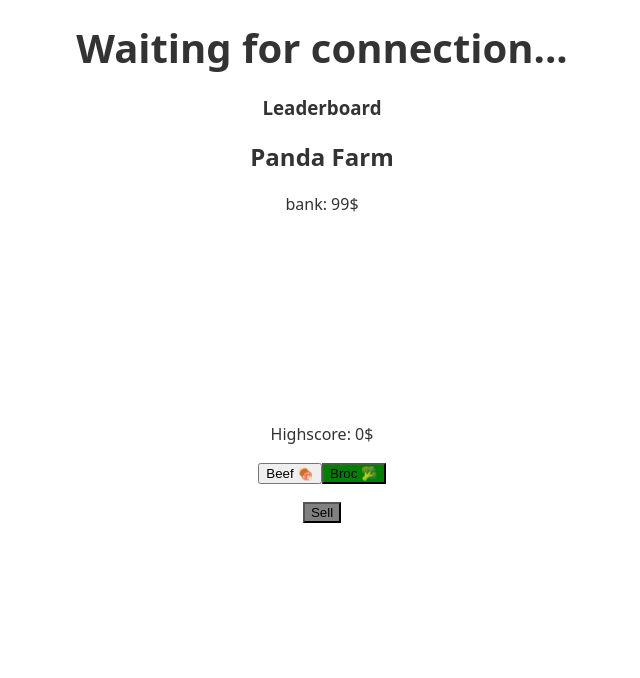
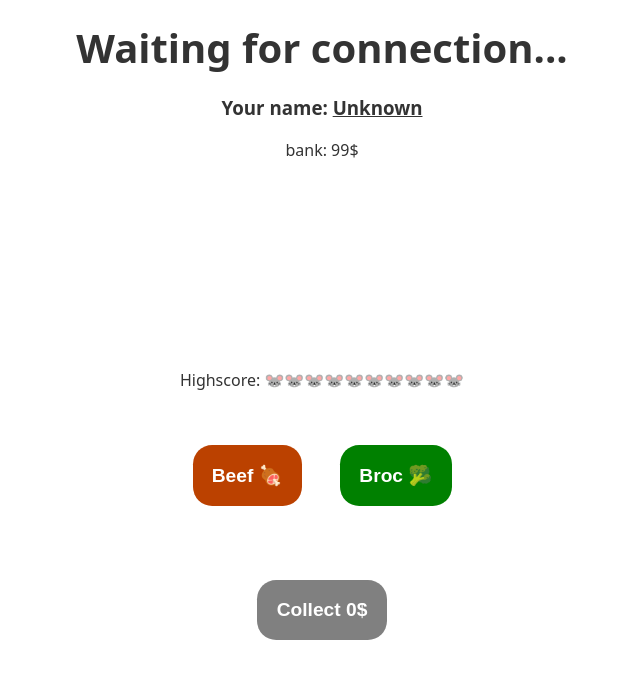
Before and after one commit to DKormann/pandafarm, a website built with Vite: page index.html in a window 1280 px wide. Shown: the whole page, without its empty margins (318-958 px from the left). Built offline with nearby package versions, Linux system fonts and the light colour scheme; what @clockworklabs/spacetimedb-sdk would draw is missing.

Commit message:
leaderboard

```diff
--- a/docs/index.html
+++ b/docs/index.html
@@ -9,8 +9,8 @@
     <link rel="icon" href="/pandafarm/assets/favicon.e51331be.png" type="image/png"/>
 
 
-  <script type="module" crossorigin src="/pandafarm/assets/index.0749dc7c.js"></script>
-  <link rel="stylesheet" href="/pandafarm/assets/index.c6b7ceea.css">
+  <script type="module" crossorigin src="/pandafarm/assets/index.4af9818e.js"></script>
+  <link rel="stylesheet" href="/pandafarm/assets/index.6901edbf.css">
 </head>
 <body>
 
--- a/src/html.ts
+++ b/src/html.ts
@@ -1,7 +1,7 @@
 
 
 export function createHTMLElement(tag: string,
-  attributes: Partial<Record<keyof HTMLElement, string|HTMLElement>> = {},
+  attributes: Partial<Record<keyof HTMLElement | "class", string|HTMLElement>> = {},
   content: string = ''): HTMLElement {
 const element = document.createElement(tag);
 
--- a/src/leaderboard.ts
+++ b/src/leaderboard.ts
@@ -1,15 +1,21 @@
+
 
 
 
 import { createHTMLElement } from "./html";
-import { Writable } from "./store";
+import { Person } from "./module_bindings";
+import { Writable, Readable } from "./store";
+import { skins } from "./online_game";
 
-export function createLeaderboard(myname:Writable<string> , entries: { name: string, score: String }[]) {
+export function createLeaderboard(myname:Writable<string> , entries: Readable<Person[]>) {
 
-  const leaderboard = createHTMLElement("div", {classList: "leaderboard"});
+  const leaderboard = createHTMLElement("div", {class: "leaderboard"});
 
+  const nametag = createHTMLElement("h3", {}, 'Your name: ')
+  const nameelement = createHTMLElement("span", {}, myname.get());
+  nameelement.style.textDecoration = "underline";
+  nametag.appendChild(nameelement);
 
-  const nametag = createHTMLElement("h3", {}, `Your name: ${myname.get()}`)
   leaderboard.appendChild(nametag)
   nametag.addEventListener("click", () => {
     const result = window.prompt("Change your name", myname.get())?.trim()
@@ -19,14 +25,21 @@ export function createLeaderboard(myname:Writable<string> , entries: { name: str
   });
 
   myname.subscribe((name) => {
-    nametag.textContent = `Your name: ${name}`;
+    nameelement.textContent = `${name}`;
   });
 
-  const list = createHTMLElement("ul");
-  entries.forEach(entry => {
-    const listItem = createHTMLElement("li", {}, `${entry.name}: ${entry.score}`);
-    list.appendChild(listItem);
+
+  const list = createHTMLElement("div", {});
+  entries.subscribe((entries) => {
+    list.innerHTML = "";
+    entries.sort((a, b) => b.highscore - a.highscore).slice(0, 100);;
+    for (const [index, entry] of entries.entries()) {
+      const listItem = createHTMLElement("p", {class:"leaderitem"}, `${index+1}. ${entry.name.slice(0,20)}: ${entry.highscoreState.reduce((acc:string, curr:number) => acc + skins[curr], "")}`);
+
+      list.appendChild(listItem);
+    }
   });
+
   leaderboard.appendChild(list);
   return leaderboard;
 }
--- a/src/main.ts
+++ b/src/main.ts
@@ -1,12 +1,11 @@
 
 import { Identity } from "@clockworklabs/spacetimedb-sdk"
-import { Stored } from "./store"
+import { Stored, Writable } from "./store"
 import { DbConnection,ErrorContext, EventContext, Person, ReducerEventContext, SubscriptionEventContext } from "./module_bindings"
 
 
 // import {create_game} from "./game"
 import { createGame } from "./online_game"
-
 import { createHTMLElement } from "./html"
 import { createLeaderboard } from "./leaderboard"
 
@@ -18,8 +17,8 @@ const dbtoken = new Stored<string>(dbname + servermode + "-token", "")
 const userId = new Stored<string>(dbname + servermode + "-userId", "defaultUserId");
 
 let bank = new Stored<number>("bank", 99);
-
 let gameState = new Stored<number[]>("gameState", []);
+const highscore = new Stored<number[]>(dbname + servermode + "-highscore", [0,0,0,0,0,0,0,0,0,0]);
 
 
 const log = console.log
@@ -33,9 +32,23 @@ function updateGame(conn: DbConnection | SubscriptionEventContext){
       log("Person:", person.name, person.bank, person.gameState)
       bank.set(person.bank);
       gameState.set(person.gameState);
+      highscore.set(person.highscoreState);
     }
   })
   .subscribe(`SELECT * FROM person WHERE id = '${userId.get()}'`)
+}
+let competition = new Writable<Person[]>([]);
+
+function updateCompetition(conn: DbConnection | SubscriptionEventContext) {
+  conn.subscriptionBuilder()
+  .onApplied((ctx: SubscriptionEventContext) => {
+
+    competition.set(Array.from(ctx.db.person.iter()))
+    log(competition.get())
+    log("Competition updated", competition.get());
+
+  })
+  .subscribe(`SELECT * FROM person WHERE highscore > 0 `)
 }
 
 function onConnect(conn: DbConnection, identity: Identity,token: string,){
@@ -64,6 +77,9 @@ function onConnect(conn: DbConnection, identity: Identity,token: string,){
       alert("Failed to set name:" + ctx.event.status.value)
     };
   })
+
+  updateCompetition(conn);
+
 
   conn.reducers.createPerson()
 
@@ -98,33 +114,28 @@ start_game(conn);
 
 function start_game(conn:DbConnection){
 
-  const leaderbutton = createHTMLElement("h3", {}, "Leaderboard");
+  // const leaderbutton = createHTMLElement("h3", {}, "Leaderboard");
 
-  document.body.appendChild(leaderbutton);
-  let username = new Stored <string> ("username", "myname");
+  // document.body.appendChild(leaderbutton);
 
+  let username = new Stored <string> ("username", "Unknown");
 
-  const competition = [
-    { name: "Alice", score: "100" },
-    { name: "Bob", score: "80" },
-    { name: "Charlie", score: "60" }
-  ]
-
-  let board = createLeaderboard( username, competition);
 
   username.subscribeLater((name) => {
     setPersonName(conn,name);
   })
 
+  let board = createLeaderboard(username, competition);
 
-  board.classList.add("hidden");
+
   document.body.appendChild(board);
-
 
 
   const game = createGame(
     bank,
     gameState,
+    highscore,
+
     ()=> conn.reducers.sellGameWorth(),
     ()=> conn.reducers.playRed(),
     ()=> conn.reducers.playGreen(),
@@ -133,8 +144,8 @@ function start_game(conn:DbConnection){
   document.body.appendChild(game);
 
 
-  leaderbutton.addEventListener("click", () => {
-    board.classList.toggle("hidden");
-    game.classList.toggle("hidden");
-  });
+  // leaderbutton.addEventListener("click", () => {
+  //   board.classList.toggle("hidden");
+  //   game.classList.toggle("hidden");
+  // });
 }
--- a/src/module_bindings/person_type.ts
+++ b/src/module_bindings/person_type.ts
@@ -34,7 +34,7 @@ export type Person = {
   id: Identity,
   name: string,
   highscore: number,
-  highscoreRep: string,
+  highscoreState: number[],
   bank: number,
   gameState: number[],
 };
@@ -52,7 +52,7 @@ export namespace Person {
       new ProductTypeElement("id", AlgebraicType.createIdentityType()),
       new ProductTypeElement("name", AlgebraicType.createStringType()),
       new ProductTypeElement("highscore", AlgebraicType.createU32Type()),
-      new ProductTypeElement("highscoreRep", AlgebraicType.createStringType()),
+      new ProductTypeElement("highscoreState", AlgebraicType.createArrayType(AlgebraicType.createU32Type())),
       new ProductTypeElement("bank", AlgebraicType.createU32Type()),
       new ProductTypeElement("gameState", AlgebraicType.createArrayType(AlgebraicType.createU32Type())),
     ]);
--- a/src/online_game.ts
+++ b/src/online_game.ts
@@ -4,12 +4,12 @@ import { createHTMLElement } from "./html.js";
 
 
 // const skins = ["1","2","4","8","16","32","64","128","256","512","1024",];
-const skins = ["🐭","🐹","🐱","🐶","🐻","🐯","🦁","🐼","🐸","🐲",]
+export const skins = ["🐭","🐹","🐱","🐶","🐻","🐯","🦁","🐼","🐸","🐲",]
 
 export function createGame(
   balance: Readable<number>,
-  // gameWorth: Readable<number>,
   gameState: Readable<number[]>,
+  highscore: Writable<number[]>,
   sell: () => void,
   red: () => void,
   green: ()=> void,
@@ -19,7 +19,7 @@ export function createGame(
   let game = createHTMLElement("div", { id: "game" });
 
 
-  createHTMLElement("h2", {parentElement:game}, "Panda Farm");
+  // createHTMLElement("h2", {parentElement:game}, "Panda Farm");
 
   const balanceElement = createHTMLElement("p", {parentElement: game});
   balance.subscribe(value => {
@@ -45,6 +45,11 @@ export function createGame(
 
 
   const highscoreElement = createHTMLElement("p", {parentElement: game}, "Highscore: 0$");
+  highscore.subscribe(value => {
+    highscoreElement.textContent = `Highscore: ${
+      value.reduce((acc, curr) => acc + skins[curr], "")
+    }`
+  })
 
 
 
@@ -67,6 +72,10 @@ export function createGame(
     parentElement: game
   }, "Sell");
 
+  gameState.subscribe(value => {
+    sellbutton.textContent = `Collect ${value.reduce((acc, curr) => acc + 2 ** curr, 0)}$`;
+  })
+
 
 
   redbutton.classList.add("bigbutton");
--- a/src/style.css
+++ b/src/style.css
@@ -31,7 +31,7 @@ h1{
   margin: 0.5em 0;
 }
 
-/* .bigbutton{
+.bigbutton{
   background-color: rgb(187, 65, 0);
   font-size: 1.2em;
   border-radius: 1em;
@@ -43,7 +43,7 @@ h1{
   margin-top: 2em;
   user-select: none;
   transition: 0.1s;
-} */
+}
 
 .bigbutton:active{
   background-color: rgb(255, 100, 0);
@@ -107,6 +107,32 @@ h1{
   display: none;
 }
 
+div.leaderboard{
+  width: 100%;
+}
+
+p.leaderitem{
+
+  text-align: left;
+  font-weight: bold;
+  font-size: 1.5em;
+  margin:0;
+  padding: .2em;
+  padding-left: 2em;
+}
+
+.leaderitem:nth-child(even) {
+  background-color: rgba(100,100,100, 0.2);
+}
+
+/*
 ul{
+  all:unset;
   text-align: left;
-}
+  padding:2em;
+  margin:2em;
+  font-size: 1.5em;;
+  margin: 2em;
+  display: inline;
+
+} */
```
Also changed, not shown: 5 other files.
